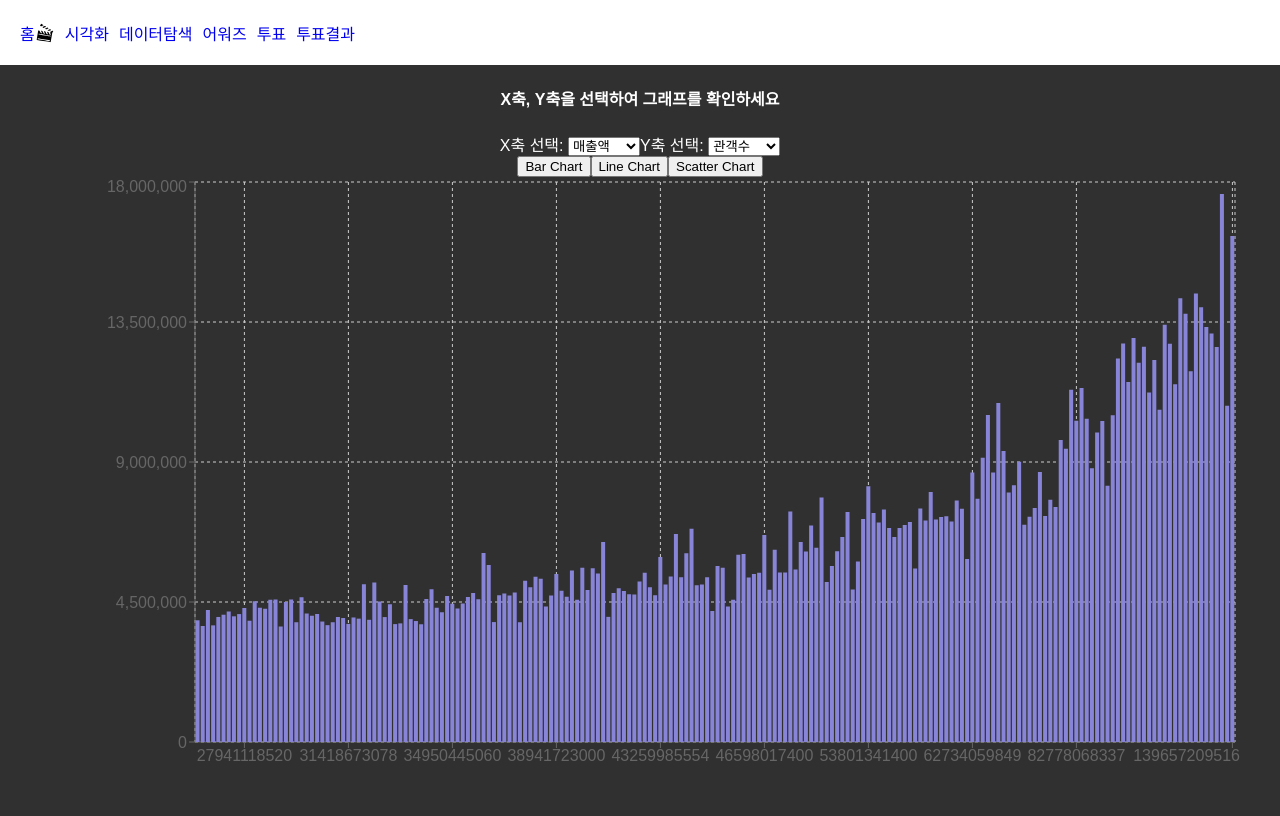
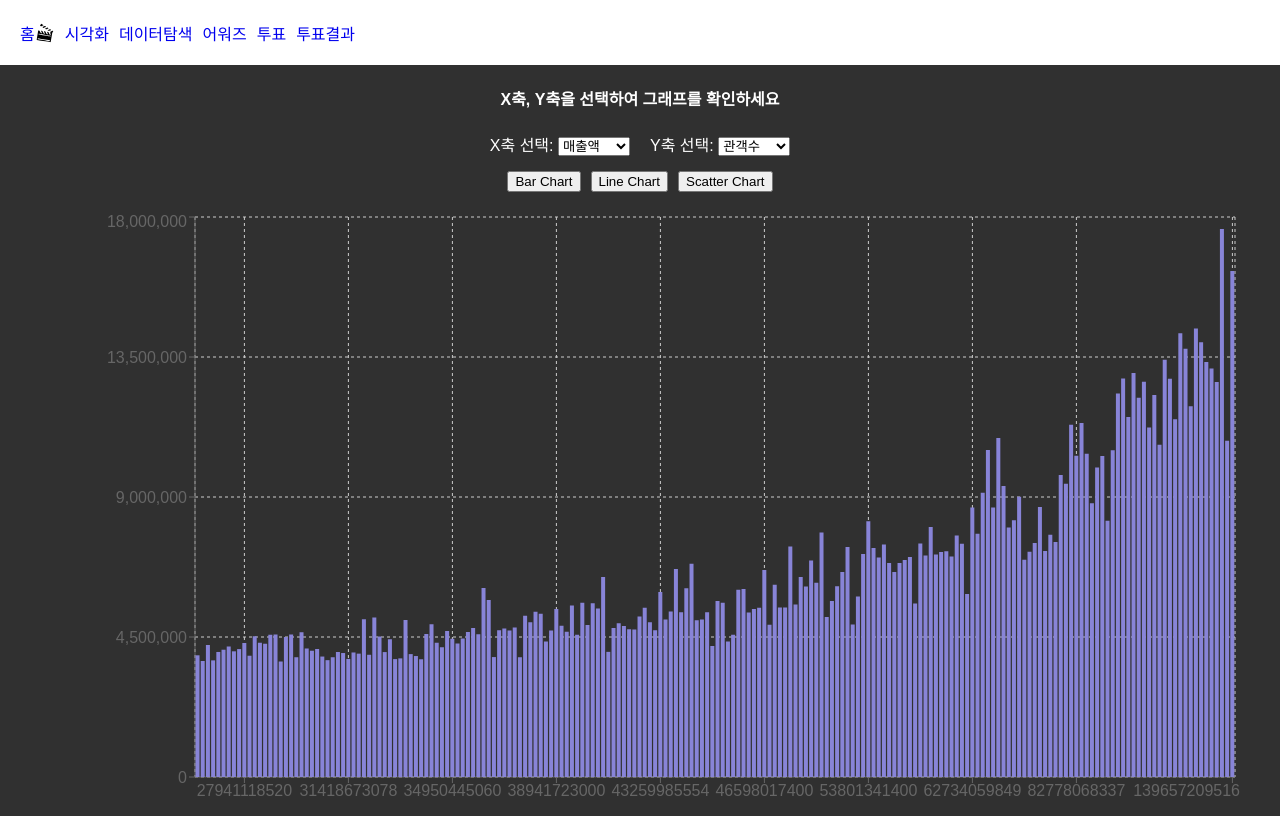
Before and after one commit to gitaehee/visualize_self, a Next.js app in the folder frontend/: page /explore in a window 1280 px wide. Shown: the top 816 px of the page. Built offline with nearby package versions, Linux system fonts and the light colour scheme.

Commit message:
feat: 토글 css 바꿈 좀 떨어지게

```diff
--- a/frontend/src/app/explore/page.tsx
+++ b/frontend/src/app/explore/page.tsx
@@ -4159,7 +4159,7 @@
           <h4>X축, Y축을 선택하여 그래프를 확인하세요</h4>
 
           {/* ✅ X축, Y축 선택 UI */}
-          <div>
+          <div style={{ display: "flex", gap: "20px", alignItems: "center", marginBottom: "15px" }}>
             <label>
               X축 선택:{" "}
               <select value={xAxis} onChange={(e) => setXAxis(e.target.value)}>
@@ -4184,8 +4184,8 @@
           </div>
 
           {/* ✅ 그래프 선택 버튼 */}
-        <div>
-        {["Bar", "Line", "Scatter"]
+        <div style={{ display: "flex", gap: "10px", marginBottom: "20px" }}>
+          {["Bar", "Line", "Scatter"]
             .filter((type) => type !== "Scatter" || isScatterChartAvailable) // ✅ X축이 숫자일 때만 Scatter 버튼 유지
             .map((type) => (
             <button key={type} onClick={() => setChartType(type)}>
```
